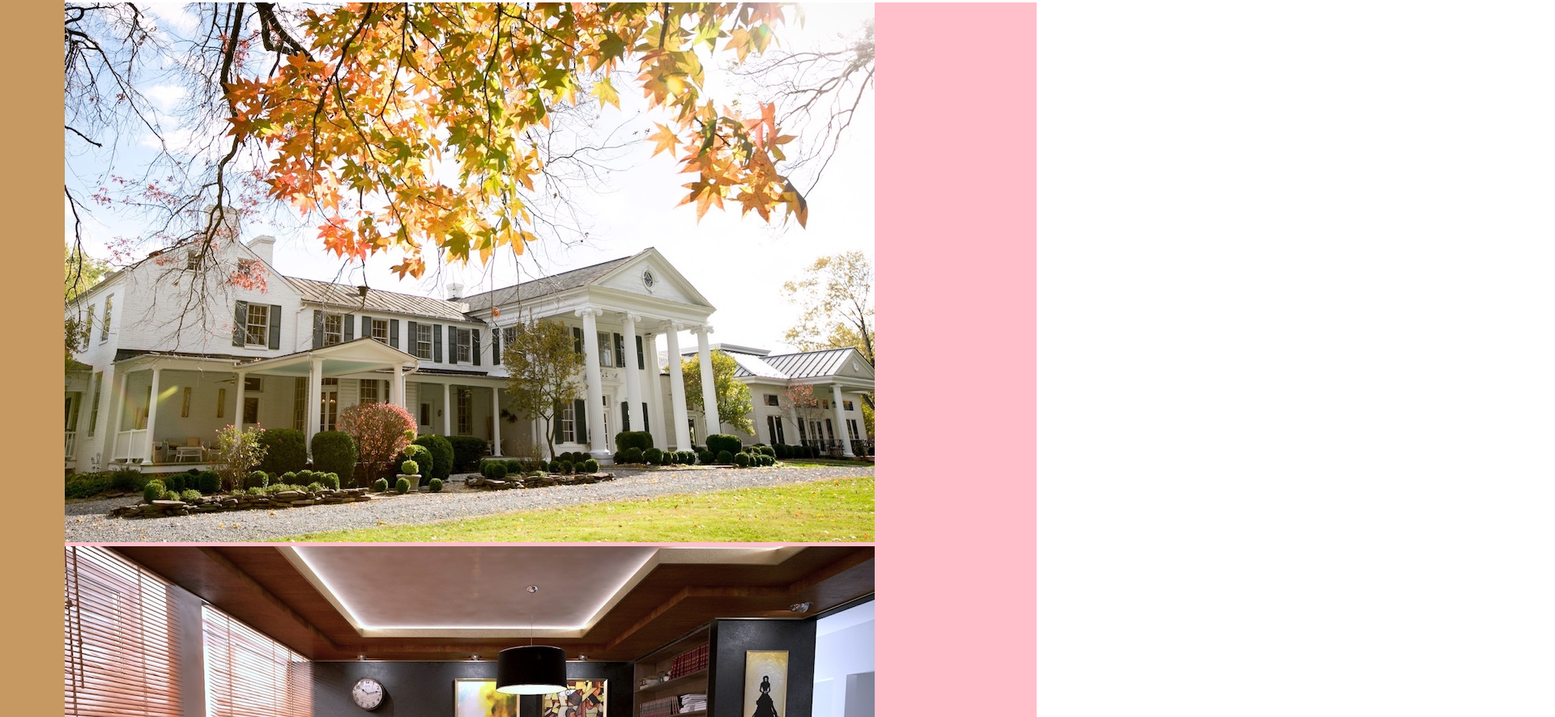
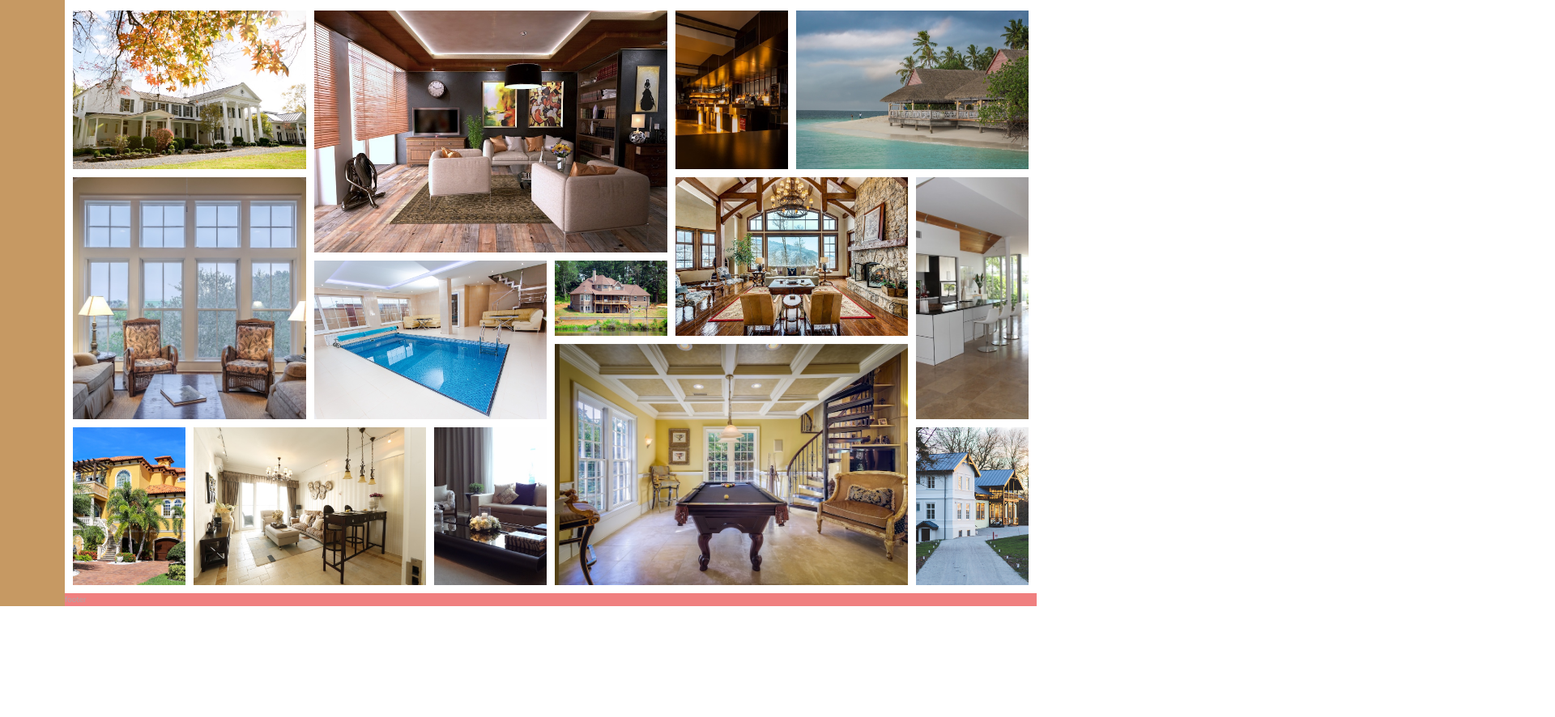
Before and after one commit to Subhash106/nexter, a website: page index.html in a window 1280 px wide. Shown: the part 2814-3700 px from the top of the page at 81% size, 1920 px wide, since content can reach past the window. After the commit the page ends 3563 px from the top, so only its background shows below. Drawn offline with nearby package versions, Linux system fonts and the light colour scheme.

Commit message:
worked on gallery

```diff
--- a/index.html
+++ b/index.html
@@ -333,20 +333,48 @@
       </div>
     </section>
     <div class="gallery">
-      <img src="img/gal-1.jpeg" alt="Gallery Image 1" class="gallery__image gallery__image--1">
-      <img src="img/gal-2.jpeg" alt="Gallery Image 2" class="gallery__image gallery__image--1">
-      <img src="img/gal-3.jpeg" alt="Gallery Image 3" class="gallery__image gallery__image--1">
-      <img src="img/gal-4.jpeg" alt="Gallery Image 4" class="gallery__image gallery__image--1">
-      <img src="img/gal-5.jpeg" alt="Gallery Image 5" class="gallery__image gallery__image--1">
-      <img src="img/gal-6.jpeg" alt="Gallery Image 6" class="gallery__image gallery__image--1">
-      <img src="img/gal-7.jpeg" alt="Gallery Image 7" class="gallery__image gallery__image--1">
-      <img src="img/gal-8.jpeg" alt="Gallery Image 8" class="gallery__image gallery__image--1">
-      <img src="img/gal-9.jpeg" alt="Gallery Image 9" class="gallery__image gallery__image--1">
-      <img src="img/gal-10.jpeg" alt="Gallery Image 10" class="gallery__image gallery__image--1">
-      <img src="img/gal-11.jpeg" alt="Gallery Image 11" class="gallery__image gallery__image--1">
-      <img src="img/gal-12.jpeg" alt="Gallery Image 12" class="gallery__image gallery__image--1">
-      <img src="img/gal-13.jpeg" alt="Gallery Image 13" class="gallery__image gallery__image--1">
-      <img src="img/gal-14.jpeg" alt="Gallery Image 14" class="gallery__image gallery__image--1">
+      <figure class="gallery__item gallery__item--1">
+        <img src="img/gal-1.jpeg" alt="Gallery Image 1" class="gallery__image gallery__image--1">
+      </figure>
+      <figure class="gallery__item gallery__item--2">
+        <img src="img/gal-2.jpeg" alt="Gallery Image 2" class="gallery__image gallery__image--2">
+      </figure>
+      <figure class="gallery__item gallery__item--3">
+        <img src="img/gal-3.jpeg" alt="Gallery Image 3" class="gallery__image gallery__image--3">
+      </figure>
+      <figure class="gallery__item gallery__item--4">
+        <img src="img/gal-4.jpeg" alt="Gallery Image 4" class="gallery__image gallery__image--4">
+      </figure>
+      <figure class="gallery__item gallery__item--5">
+        <img src="img/gal-5.jpeg" alt="Gallery Image 5" class="gallery__image gallery__image--5">
+      </figure>
+      <figure class="gallery__item gallery__item--6">
+        <img src="img/gal-6.jpeg" alt="Gallery Image 6" class="gallery__image gallery__image--6">
+      </figure>
+      <figure class="gallery__item gallery__item--7">
+        <img src="img/gal-7.jpeg" alt="Gallery Image 7" class="gallery__image gallery__image--7">
+      </figure>
+      <figure class="gallery__item gallery__item--8">
+        <img src="img/gal-8.jpeg" alt="Gallery Image 8" class="gallery__image gallery__image--8">
+      </figure>
+      <figure class="gallery__item gallery__item--9">
+        <img src="img/gal-9.jpeg" alt="Gallery Image 9" class="gallery__image gallery__image--9">
+      </figure>
+      <figure class="gallery__item gallery__item--10">
+        <img src="img/gal-10.jpeg" alt="Gallery Image 10" class="gallery__image gallery__image--10">
+      </figure>
+      <figure class="gallery__item gallery__item--11">
+        <img src="img/gal-11.jpeg" alt="Gallery Image 11" class="gallery__image gallery__image--11">
+      </figure>
+      <figure class="gallery__item gallery__item--12">
+        <img src="img/gal-12.jpeg" alt="Gallery Image 12" class="gallery__image gallery__image--12">
+      </figure>
+      <figure class="gallery__item gallery__item--13">
+        <img src="img/gal-13.jpeg" alt="Gallery Image 13" class="gallery__image gallery__image--13">
+      </figure>
+      <figure class="gallery__item gallery__item--14">
+        <img src="img/gal-14.jpeg" alt="Gallery Image 14" class="gallery__image gallery__image--14">
+      </figure>
     </div>
     <footer class="footer">footer</footer>
   </body>
--- a/sass/_base.scss
+++ b/sass/_base.scss
@@ -24,6 +24,14 @@ $font-display: "Josefin Sans", sans-serif;
 
 html {
   font-size: 62.5%; //1rem = 10px
+
+  @media (max-width: 600px) {
+    font-size: 50%;
+  }
+
+  @media (max-width: 900px) {
+    font-size: 56.25%;
+  }
 }
 
 body {
--- a/sass/_gallery.scss
+++ b/sass/_gallery.scss
@@ -1,4 +1,84 @@
 .gallery {
-  background-color: pink;
+  margin: 1rem;
   grid-column: full-start / full-end;
+
+  display: grid;
+  grid-template-columns: repeat(8, 1fr);
+  grid-template-rows: repeat(7, 1fr);
+  gap: 1rem;
+
+  @media (max-width: 600px) {
+    gap: 0;
+    margin: 0;
+  }
+
+  &__image {
+    width: 100%;
+    height: 100%;
+    object-fit: cover;
+    display: block;
+  }
+
+  &__item {
+    &--1 {
+      grid-column: 1/3;
+      grid-row: 1/3;
+    }
+
+    &--2 {
+      grid-column: 3/6;
+      grid-row: 1/4;
+    }
+
+    &--3 {
+      grid-column: 6/7;
+      grid-row: 1/3;
+    }
+
+    &--4 {
+      grid-column: 7/9;
+      grid-row: 1/3;
+    }
+
+    &--5 {
+      grid-column: 1/3;
+      grid-row: 3/6;
+    }
+    &--6 {
+      grid-column: 3/5;
+      grid-row: 4/6;
+    }
+    &--7 {
+      grid-column: 5/6;
+      grid-row: 4/5;
+    }
+    &--8 {
+      grid-column: 6/8;
+      grid-row: 3/5;
+    }
+    &--9 {
+      grid-column: 8/9;
+      grid-row: 3/6;
+    }
+    &--10 {
+      grid-column: 1/2;
+      grid-row: 6/8;
+    }
+    &--11 {
+      grid-column: 2/4;
+      grid-row: 6/8;
+    }
+    &--12 {
+      grid-column: 4/5;
+      grid-row: 6/8;
+    }
+    &--13 {
+      grid-column: 5/8;
+      grid-row: 5/8;
+    }
+    &--14 {
+      grid-column: 8/9;
+      grid-row: 6/8;
+    }
+  }
 }
```
Also changed, not shown: css/style.css.
